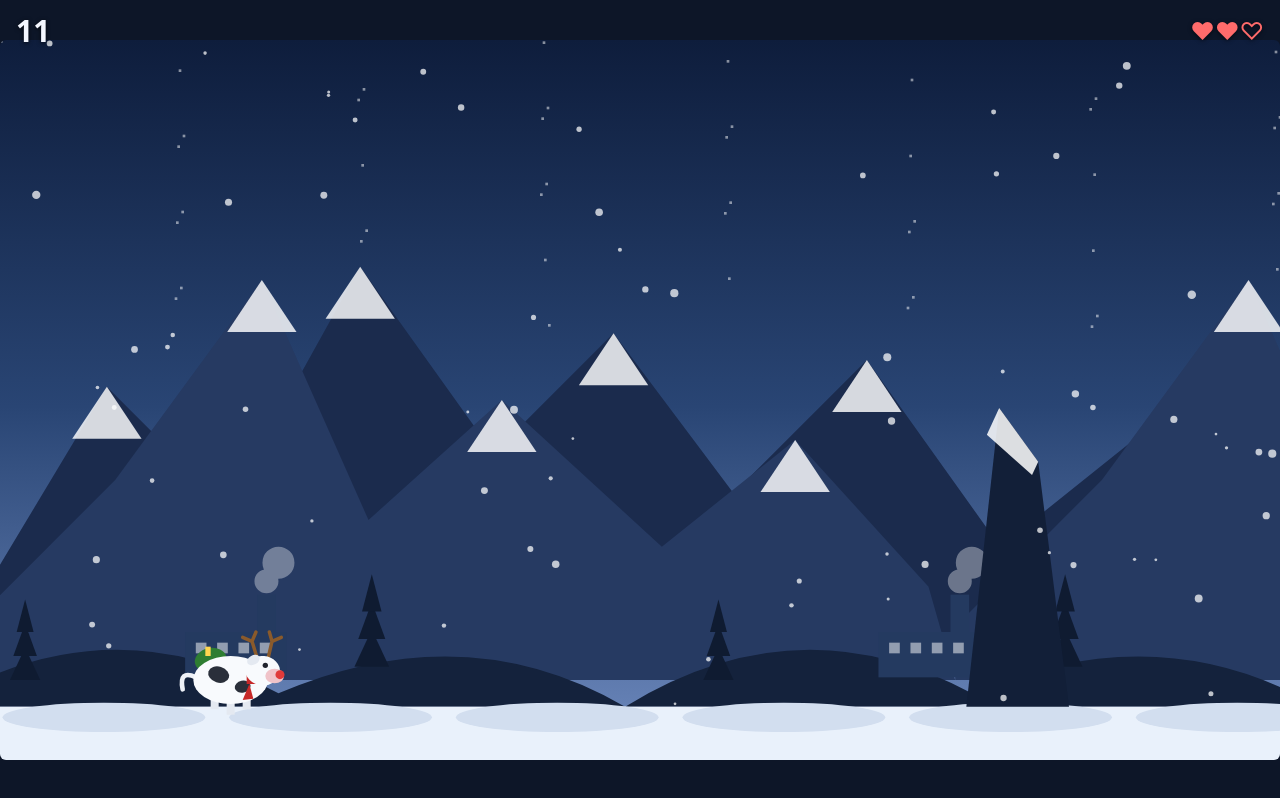
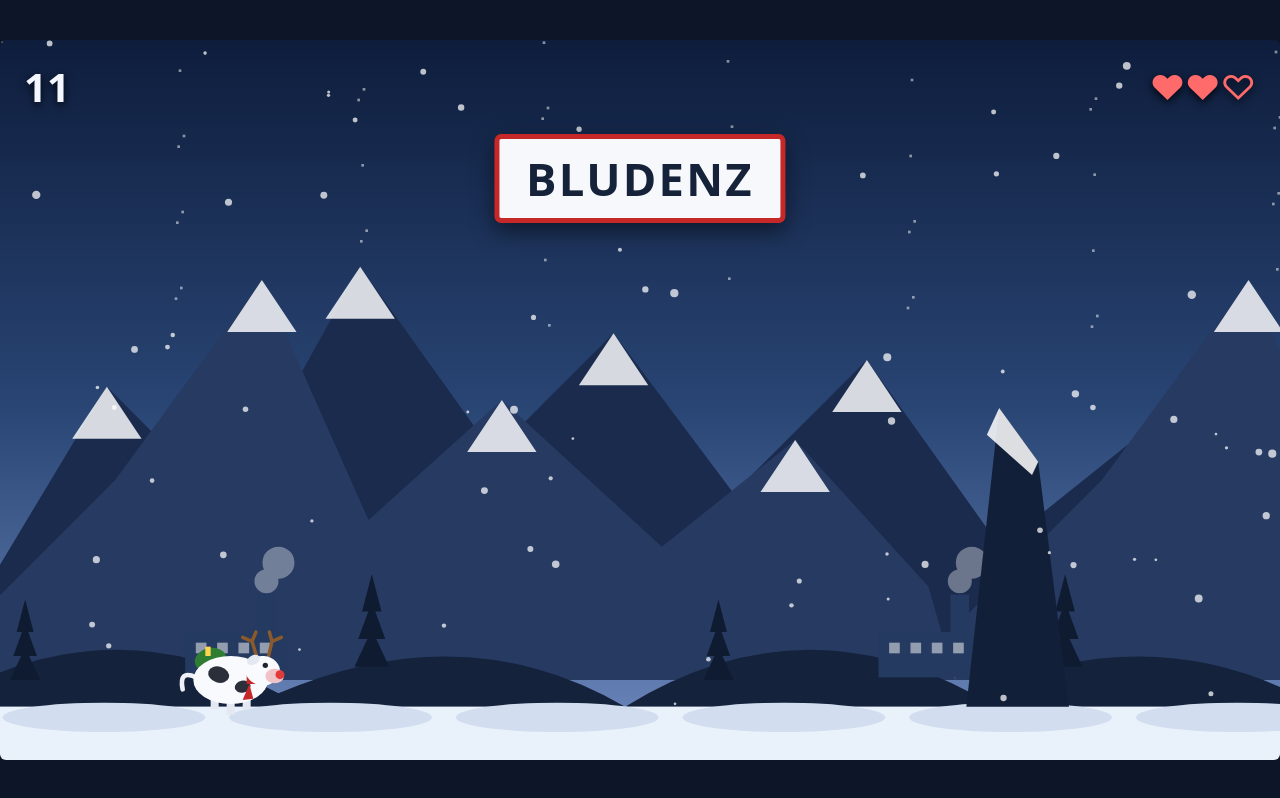
Before and after one commit to Backspacer4/weihnachten, a plain HTML site: page index.html in a window 1280 px wide. Both pictures are taken after a click on the button "Losfliegen". Drawn offline with Linux system fonts and the light colour scheme; animation ran at ten frames a second.

Commit message:
Ortstafel aufs Spielfeld, staerkerer Auftrieb
Die Anzeige hing am Fensterrand statt am Spielfeld. Im Hochformat ist das
Feld nur ein Streifen in der Mitte -- die Anzeige schwebte also weit
darueber im schwarzen Rand und war kaum zu lesen. Anzeige und Stadtname
liegen jetzt auf dem Spielfeld und skalieren mit ihm (--e ist ein
Spielfeldpunkt in Bildpunkten). Aus dem Stadtnamen ist eine
oesterreichische Ortstafel geworden, und Bludenz bekommt beim Start
auch eine.

Muhdolf fuehlte sich zu schwer an. Erster Versuch war weniger
Schwerkraft -- das nahm aber genau die Reserve, die der Zickzack bei
Sekunde 38,5 bis 41,5 braucht (240 Einheiten Hoehenwechsel in je einer
Sekunde), und tools/erreichbarkeit.mjs brach ab: die 5200 waren nicht
mehr erreichbar. Stattdessen bleibt die Schwerkraft und der Auftrieb
wird um 17 Prozent staerker. Sie zieht beim Halten besser, taucht aber
unveraendert zuegig ab. Nachweis wieder erbracht.

Co-Authored-By: Claude Opus 5 <noreply@anthropic.com>

```diff
--- a/index.html
+++ b/index.html
@@ -17,16 +17,36 @@
   #buehne { position: fixed; inset: 0; display: grid; place-items: center; }
   #feld { display: block; border-radius: 6px; }
 
+  /* Anzeige und Ortstafel liegen AUF dem Spielfeld, nicht am Fensterrand.
+     Im Hochformat ist das Feld nur ein Streifen in der Mitte -- am Fenster
+     ausgerichtet schwebte die Anzeige weit darueber im Rand.
+     --e ist ein Spielfeld-Punkt in Bildpunkten, gesetzt von vermessen(). */
+  #spielflaeche { position: relative; --e: 1px; }
+
   #hud {
-    position: fixed; inset: 0 0 auto 0; display: flex; align-items: center;
-    justify-content: space-between; gap: 12px;
-    padding: max(10px, env(safe-area-inset-top)) 16px 10px;
+    position: absolute; inset: 0 0 auto 0; display: flex; align-items: center;
+    justify-content: space-between;
+    padding: calc(var(--e) * 14) calc(var(--e) * 18);
     font-variant-numeric: tabular-nums; pointer-events: none;
-    text-shadow: 0 1px 4px rgba(0,0,0,0.65);
+    text-shadow: 0 calc(var(--e) * 2) calc(var(--e) * 6) rgba(0,0,0,0.8);
   }
-  #punkte { font-size: clamp(20px, 5vw, 30px); font-weight: 700; }
-  #stadt { font-size: clamp(13px, 3.4vw, 18px); letter-spacing: 0.14em; text-transform: uppercase; opacity: 0.9; }
-  #herzen { font-size: clamp(16px, 4.4vw, 24px); color: #ff6b6b; }
+  #punkte { font-size: max(15px, calc(var(--e) * 30)); font-weight: 700; }
+  #herzen { font-size: max(14px, calc(var(--e) * 26)); color: #ff6b6b; }
+
+  /* Eine oesterreichische Ortstafel: weiss, dunkle Schrift, roter Rand. */
+  #ortstafel {
+    position: absolute; left: 50%; top: 13%; transform: translateX(-50%);
+    padding: calc(var(--e) * 7) calc(var(--e) * 20);
+    background: #f6f8fc; color: #15223a;
+    border: calc(var(--e) * 4) solid #c62828;
+    border-radius: calc(var(--e) * 5);
+    font-size: max(16px, calc(var(--e) * 34));
+    font-weight: 800; letter-spacing: 0.05em; text-transform: uppercase;
+    white-space: nowrap; pointer-events: none;
+    box-shadow: 0 calc(var(--e) * 6) calc(var(--e) * 16) rgba(0,0,0,0.5);
+    transition: opacity 0.35s ease-out;
+  }
+  #ortstafel[hidden] { display: none; }
 
   #schirm { position: fixed; inset: 0; display: grid; place-items: center; padding: 16px; }
   #schirm[hidden] { display: none; }
@@ -75,12 +95,15 @@
 </style>
 </head>
 <body>
-<div id="buehne"><canvas id="feld"></canvas></div>
-
-<div id="hud" hidden>
-  <div id="punkte">0</div>
-  <div id="stadt"></div>
-  <div id="herzen"></div>
+<div id="buehne">
+  <div id="spielflaeche">
+    <canvas id="feld"></canvas>
+    <div id="hud" hidden>
+      <div id="punkte">0</div>
+      <div id="herzen"></div>
+    </div>
+    <div id="ortstafel" hidden></div>
+  </div>
 </div>
 
 <div id="schirm">
@@ -134,7 +157,7 @@ const GameLogic = (() => {
   const COW = { w: 56, h: 40, x: 173 };
 
   // --- Flugphysik ---------------------------------------------------------
-  const PHYS = { gravity: 1400, lift: 2600, maxFall: 700, maxRise: 600 };
+  const PHYS = { gravity: 1400, lift: 2800, maxFall: 700, maxRise: 640 };
   const STEP = 1 / 120;
 
   // --- Spielregeln --------------------------------------------------------
@@ -633,6 +656,7 @@ const GameLogic = (() => {
 
 const L = GameLogic;
 const canvas = document.getElementById('feld');
+const spielflaeche = document.getElementById('spielflaeche');
 const ctx = canvas.getContext && canvas.getContext('2d');
 if (!ctx) {
   // Kein Canvas: Spiel verbergen, Botschaft zeigen. Sie ist der Zweck der Seite.
@@ -662,6 +686,10 @@ function vermessen() {
   canvas.width = Math.round(breite * dpr);
   canvas.height = Math.round(hoehe * dpr);
   ctx.setTransform(canvas.width / L.FIELD.w, 0, 0, canvas.height / L.FIELD.h, 0, 0);
+  // Anzeige und Ortstafel haengen an dieser Flaeche und skalieren mit ihr.
+  spielflaeche.style.width = breite + 'px';
+  spielflaeche.style.height = hoehe + 'px';
+  spielflaeche.style.setProperty('--e', (breite / L.FIELD.w) + 'px');
 }
 
 vermessen();
@@ -1275,7 +1303,7 @@ function zeichnen(z, dt) {
 const hud = document.getElementById('hud');
 const schirm = document.getElementById('schirm');
 const elPunkte = document.getElementById('punkte');
-const elStadt = document.getElementById('stadt');
+const elOrtstafel = document.getElementById('ortstafel');
 const elHerzen = document.getElementById('herzen');
 const schirmStart = document.getElementById('start');
 const schirmPause = document.getElementById('pause');
@@ -1315,8 +1343,14 @@ function zeigen(abschnitt) {
 
 function hudAktualisieren(z) {
   elPunkte.textContent = z.score;
-  elStadt.textContent = z.bannerLeft > 0 ? L.STAGES[z.stage].name : '';
   elHerzen.textContent = '♥'.repeat(z.hearts) + '♡'.repeat(L.HEARTS - z.hearts);
+  // Die Ortstafel steht die letzte halbe Sekunde ihrer Zeit verblassend da.
+  const sichtbar = z.bannerLeft > 0 && z.phase === 'fliegt';
+  if (sichtbar) {
+    elOrtstafel.textContent = L.STAGES[z.stage].name;
+    elOrtstafel.style.opacity = Math.min(1, z.bannerLeft / 0.5);
+  }
+  elOrtstafel.hidden = !sichtbar;
 }
 
 function startbildschirm() {
@@ -1362,6 +1396,7 @@ function flugBeendet() {
 
 function losfliegen() {
   zustand = L.createState();
+  zustand.bannerLeft = L.BANNER;      // auch Bludenz bekommt seine Ortstafel
   akku = 0;
   letzterRahmen = 0;
   auftrieb = false;
```
